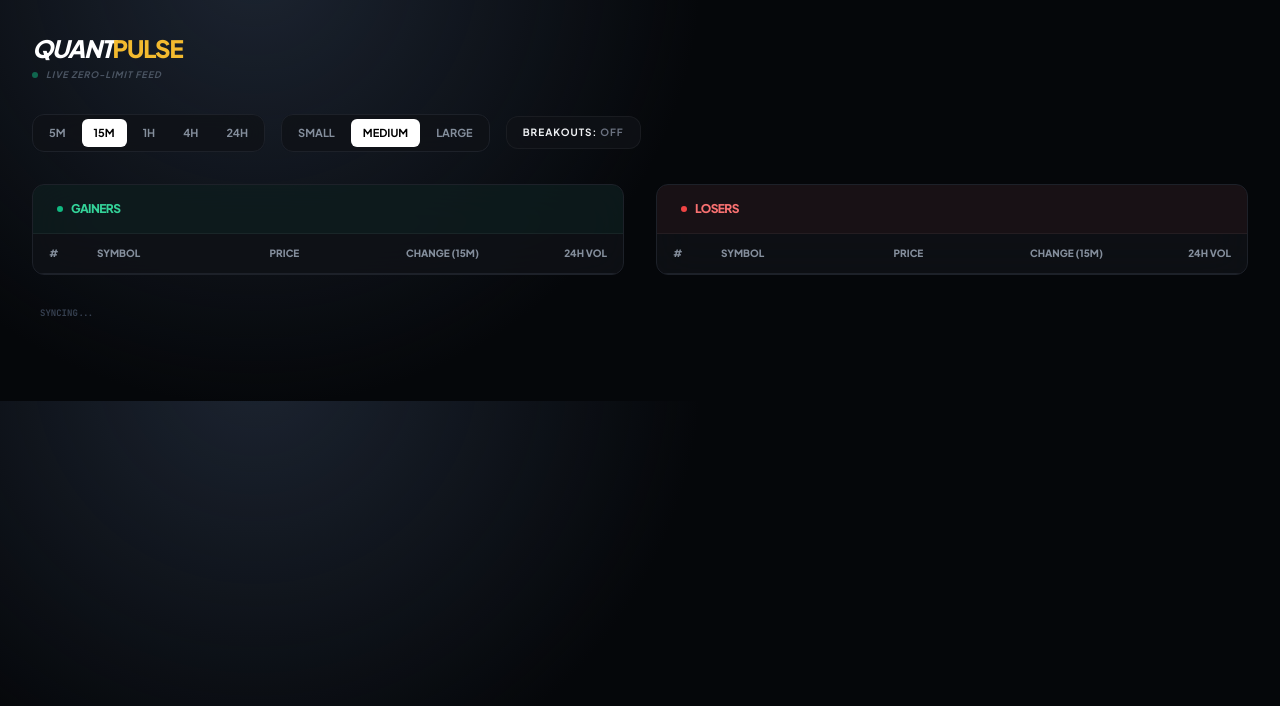
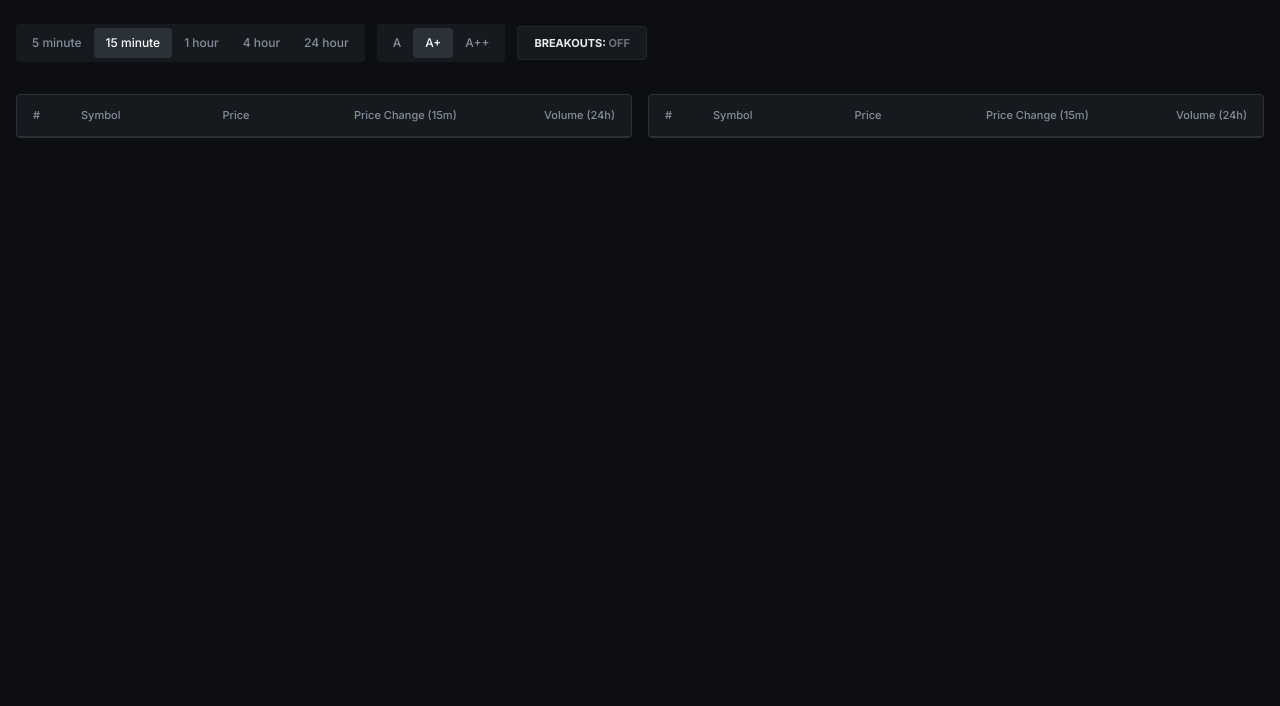
Before and after one commit to frixion0/Varalakshmi, a plain HTML site: page index.html in a window 1280 px wide. Drawn offline with nearby package versions, Linux system fonts and the light colour scheme; no server answers.

Commit message:
Update index.html

```diff
--- a/index.html
+++ b/index.html
@@ -3,150 +3,141 @@
 <head>
     <meta charset="UTF-8">
     <meta name="viewport" content="width=device-width, initial-scale=1.0, maximum-scale=1.0, user-scalable=no">
-    <title>QuantPulse Pro | v7.1</title>
+    <title>QuantPulse | Coinglass Edition</title>
     <script src="https://cdn.tailwindcss.com"></script>
     <style>
-        @import url('https://fonts.googleapis.com/css2?family=Plus+Jakarta+Sans:wght@400;500;600;700;800&family=JetBrains+Mono:wght@500;700&display=swap');
+        @import url('https://fonts.googleapis.com/css2?family=Inter:wght@400;500;600;700&display=swap');
 
         :root {
-            --bg: #05070a;
-            --surface: #0f1217;
-            --border: #1d2129;
-            --accent: #f3ba2f;
+            --bg: #0c0e12;
+            --surface: #161a1e;
+            --border: #2b3139;
+            --text-dim: #848e9c;
             --up: #02c076;
             --down: #f84960;
-            --text-main: #f0f2f5;
-            --text-dim: #848e9c;
-            --base-fs: 13px;
         }
 
         body {
-            font-family: 'Plus Jakarta Sans', sans-serif;
+            font-family: 'Inter', sans-serif;
             background: var(--bg);
-            background-image: radial-gradient(circle at 20% -10%, #1c2431 0%, transparent 40%);
-            color: var(--text-main);
+            color: #eaecef;
             margin: 0;
-            font-size: var(--base-fs);
+            -webkit-font-smoothing: antialiased;
         }
 
-        /* Scaling Utility */
-        body.sz-sm { --base-fs: 11px; }
-        body.sz-md { --base-fs: 14px; }
-        body.sz-lg { --base-fs: 17px; }
+        /* Scaling Logic */
+        body.sz-sm { --base-fs: 12px; --coin-fs: 13px; }
+        body.sz-md { --base-fs: 14px; --coin-fs: 15px; }
+        body.sz-lg { --base-fs: 17px; --coin-fs: 18px; }
 
         .glass-panel {
-            background: rgba(15, 18, 23, 0.8);
-            backdrop-filter: blur(20px);
+            background: var(--surface);
             border: 1px solid var(--border);
-            border-radius: 12px;
+            border-radius: 4px;
         }
 
         .btn-pill {
             padding: 6px 12px;
-            font-size: 11px;
-            font-weight: 700;
+            font-size: 12px;
+            font-weight: 500;
             color: var(--text-dim);
-            border-radius: 6px;
+            border-radius: 4px;
             transition: all 0.2s;
-            text-transform: uppercase;
         }
 
         .btn-pill.active {
-            background: white;
-            color: black;
+            background: #2b3139;
+            color: white;
         }
 
         .market-table { width: 100%; border-collapse: collapse; }
         .market-table th {
             text-align: right;
             color: var(--text-dim);
-            font-size: 10px;
-            font-weight: 800;
+            font-size: 11px;
+            font-weight: 500;
             padding: 12px 16px;
             border-bottom: 1px solid var(--border);
-            text-transform: uppercase;
         }
         .market-table th:first-child, .market-table th:nth-child(2) { text-align: left; }
+
         .market-table td {
-            padding: 14px 16px;
-            border-bottom: 1px solid rgba(255,255,255,0.03);
+            padding: 12px 16px;
+            border-bottom: 1px solid rgba(255,255,255,0.02);
             font-size: var(--base-fs);
+            font-variant-numeric: tabular-nums;
         }
 
-        .mono { font-family: 'JetBrains Mono', monospace; }
-        .row-brk { background: linear-gradient(90deg, rgba(2, 192, 118, 0.05) 0%, transparent 100%); border-left: 2px solid var(--up); }
+        .coin-name { font-size: var(--coin-fs); font-weight: 600; color: #fff; }
+        .row-brk { background: linear-gradient(90deg, rgba(2, 192, 118, 0.03) 0%, transparent 100%); }
+
+        .coin-icon {
+            width: 20px;
+            height: 20px;
+            border-radius: 50%;
+            background: #2b3139;
+        }
+
         .no-scrollbar::-webkit-scrollbar { display: none; }
     </style>
 </head>
-<body class="sz-md pb-12">
+<body class="sz-md pb-20">
 
-    <div class="max-w-[1500px] mx-auto px-4 md:px-8 py-8">
+    <div class="max-w-[1600px] mx-auto px-4 py-6">
 
-        <header class="mb-8">
-            <h1 class="text-2xl font-black italic tracking-tighter text-white">QUANT<span class="text-[var(--accent)] not-italic">PULSE</span></h1>
-            <div class="flex items-center gap-2 mt-1">
-                <span class="w-1.5 h-1.5 bg-emerald-500 rounded-full animate-pulse"></span>
-                <span class="text-[9px] font-bold text-gray-600 uppercase tracking-widest italic">Live Zero-Limit Feed</span>
-            </div>
-        </header>
-
-        <div class="flex flex-wrap items-center gap-4 mb-8">
-            <div class="glass-panel p-1 flex gap-1">
-                <button onclick="updateTF('5m')" id="btn-5m" class="btn-pill">5m</button>
-                <button onclick="updateTF('15m')" id="btn-15m" class="btn-pill active">15m</button>
-                <button onclick="updateTF('1h')" id="btn-1h" class="btn-pill">1h</button>
-                <button onclick="updateTF('4h')" id="btn-4h" class="btn-pill">4h</button>
-                <button onclick="updateTF('1d')" id="btn-1d" class="btn-pill">24h</button>
+        <div class="flex flex-wrap items-center gap-3 mb-8">
+            <div class="flex bg-[#161a1e] p-1 rounded">
+                <button onclick="updateTF('5m')" id="btn-5m" class="btn-pill">5 minute</button>
+                <button onclick="updateTF('15m')" id="btn-15m" class="btn-pill active">15 minute</button>
+                <button onclick="updateTF('1h')" id="btn-1h" class="btn-pill">1 hour</button>
+                <button onclick="updateTF('4h')" id="btn-4h" class="btn-pill">4 hour</button>
+                <button onclick="updateTF('1d')" id="btn-1d" class="btn-pill">24 hour</button>
             </div>
 
-            <div class="glass-panel p-1 flex gap-1">
-                <button onclick="setScale('sm')" id="sc-sm" class="btn-pill">Small</button>
-                <button onclick="setScale('md')" id="sc-md" class="btn-pill active">Medium</button>
-                <button onclick="setScale('lg')" id="sc-lg" class="btn-pill">Large</button>
+            <div class="flex bg-[#161a1e] p-1 rounded">
+                <button onclick="setScale('sm')" id="sc-sm" class="btn-pill">A</button>
+                <button onclick="setScale('md')" id="sc-md" class="btn-pill active">A+</button>
+                <button onclick="setScale('lg')" id="sc-lg" class="btn-pill">A++</button>
             </div>
 
-            <button onclick="toggleBrk()" id="brk-btn" class="glass-panel px-4 py-2 text-[10px] font-bold uppercase tracking-widest border border-white/5 hover:border-emerald-500/50 transition-all">
+            <button onclick="toggleBrk()" id="brk-btn" class="bg-[#161a1e] px-4 py-2 text-[11px] font-bold uppercase rounded border border-white/5">
                 Breakouts: <span id="brk-status" class="text-gray-500">OFF</span>
             </button>
         </div>
 
-        <div class="grid grid-cols-1 xl:grid-cols-2 gap-8">
+        <div class="grid grid-cols-1 xl:grid-cols-2 gap-4">
 
             <div class="glass-panel overflow-hidden">
-                <div class="px-6 py-4 bg-emerald-500/5 border-b border-white/5 flex items-center gap-2">
-                    <div class="w-1.5 h-1.5 bg-emerald-500 rounded-full"></div>
-                    <span class="text-xs font-black uppercase text-emerald-400 tracking-tighter">Gainers</span>
-                </div>
-                <div class="overflow-x-auto no-scrollbar">
                 <table class="market-table">
                     <thead>
-                            <tr><th class="w-12">#</th><th>Symbol</th><th>Price</th><th id="h-gain">Change</th><th>24H Vol</th></tr>
+                        <tr>
+                            <th class="w-12">#</th>
+                            <th>Symbol</th>
+                            <th>Price</th>
+                            <th id="h-gain">Price Change (15m)</th>
+                            <th>Volume (24h)</th>
+                        </tr>
                     </thead>
                     <tbody id="list-gainers"></tbody>
                 </table>
             </div>
-            </div>
 
             <div class="glass-panel overflow-hidden">
-                <div class="px-6 py-4 bg-red-500/5 border-b border-white/5 flex items-center gap-2">
-                    <div class="w-1.5 h-1.5 bg-red-500 rounded-full"></div>
-                    <span class="text-xs font-black uppercase text-red-400 tracking-tighter">Losers</span>
-                </div>
-                <div class="overflow-x-auto no-scrollbar">
                 <table class="market-table">
                     <thead>
-                            <tr><th class="w-12">#</th><th>Symbol</th><th>Price</th><th id="h-lose">Change</th><th>24H Vol</th></tr>
+                        <tr>
+                            <th class="w-12">#</th>
+                            <th>Symbol</th>
+                            <th>Price</th>
+                            <th id="h-lose">Price Change (15m)</th>
+                            <th>Volume (24h)</th>
+                        </tr>
                     </thead>
                     <tbody id="list-losers"></tbody>
                 </table>
             </div>
-            </div>
 
         </div>
-
-        <footer class="mt-8 px-2 flex justify-between">
-            <div class="mono text-[9px] text-gray-700 uppercase font-bold" id="last-sync">Syncing...</div>
-        </footer>
     </div>
 
     <script>
@@ -170,17 +161,18 @@
 
         async function updateTF(tf) {
             activeTF = tf;
-            document.querySelectorAll('.btn-pill').forEach(b => b.classList.contains('active') && !b.id.startsWith('sc-') ? b.classList.remove('active') : null);
+            document.querySelectorAll('[id^="btn-"]').forEach(b => b.classList.remove('active'));
             document.getElementById(`btn-${tf}`).classList.add('active');
-            document.getElementById('h-gain').innerText = `Change (${tf})`;
-            document.getElementById('h-lose').innerText = `Change (${tf})`;
+            const label = tf.replace('m',' minute').replace('h',' hour').replace('d',' hour');
+            document.getElementById('h-gain').innerText = `Price Change (${tf})`;
+            document.getElementById('h-lose').innerText = `Price Change (${tf})`;
             runScreener();
         }
 
         function formatUSD(v) {
             if (v >= 1e9) return '$' + (v/1e9).toFixed(2) + 'B';
-            if (v >= 1e6) return '$' + (v/1e6).toFixed(1) + 'M';
-            return '$' + (v/1e3).toFixed(0) + 'K';
+            if (v >= 1e6) return '$' + (v/1e6).toFixed(2) + 'M';
+            return '$' + (v/1e3).toFixed(2) + 'K';
         }
 
         async function fetchPair(s) {
@@ -203,7 +195,7 @@
                 const all = await res.json();
                 let targets = all.filter(t => t.symbol.endsWith('USDT'))
                                  .sort((a,b) => Math.abs(parseFloat(b.priceChangePercent)) - Math.abs(parseFloat(a.priceChangePercent)))
-                                 .slice(0, 50).map(t => t.symbol);
+                                 .slice(0, 40).map(t => t.symbol);
 
                 let data = (await Promise.all(targets.map(fetchPair))).filter(d => d);
                 let g = [...data].sort((a,b) => b.pct - a.pct);
@@ -213,23 +205,29 @@
 
                 const row = (c, i) => `
                     <tr class="${c.isB ? 'row-brk' : ''}">
-                        <td class="mono opacity-20">${i+1}</td>
-                        <td class="font-extrabold text-white tracking-tighter">${c.s}</td>
-                        <td class="text-right mono text-white font-bold">$${c.p < 1 ? c.p.toFixed(5) : c.p.toLocaleString()}</td>
-                        <td class="text-right font-black mono ${c.pct >= 0 ? 'text-[var(--up)]' : 'text-[var(--down)]'}">
+                        <td class="text-[#474d57]">${i+1}</td>
+                        <td>
+                            <div class="flex items-center gap-3">
+                                <img src="https://bin.bnbstatic.com/static/assets/logos/${c.s}.png"
+                                     onerror="this.src='https://bin.bnbstatic.com/static/images/common/placeholder.png'"
+                                     class="coin-icon">
+                                <span class="coin-name">${c.s}</span>
+                            </div>
+                        </td>
+                        <td class="text-right font-medium">$${c.p < 0.1 ? c.p.toFixed(6) : c.p.toLocaleString()}</td>
+                        <td class="text-right font-medium ${c.pct >= 0 ? 'text-[#02c076]' : 'text-[#f84960]'}">
                             ${c.pct >= 0 ? '+' : ''}${c.pct.toFixed(2)}%
                         </td>
-                        <td class="text-right mono text-[var(--accent)] font-bold text-[10px]">${formatUSD(c.v24)}</td>
+                        <td class="text-right font-medium text-white">${formatUSD(c.v24)}</td>
                     </tr>`;
 
-                document.getElementById('list-gainers').innerHTML = g.slice(0, 15).map(row).join('');
-                document.getElementById('list-losers').innerHTML = l.slice(0, 15).map(row).join('');
-                document.getElementById('last-sync').innerText = `Sync: ${new Date().toLocaleTimeString()}`;
+                document.getElementById('list-gainers').innerHTML = g.slice(0, 12).map(row).join('');
+                document.getElementById('list-losers').innerHTML = l.slice(0, 12).map(row).join('');
             } catch(e) {}
         }
 
         updateTF('15m');
-        setInterval(runScreener, 20000);
+        setInterval(runScreener, 30000);
     </script>
 </body>
 </html>
```
Lines whose indentation alone changed are shown as unchanged.
